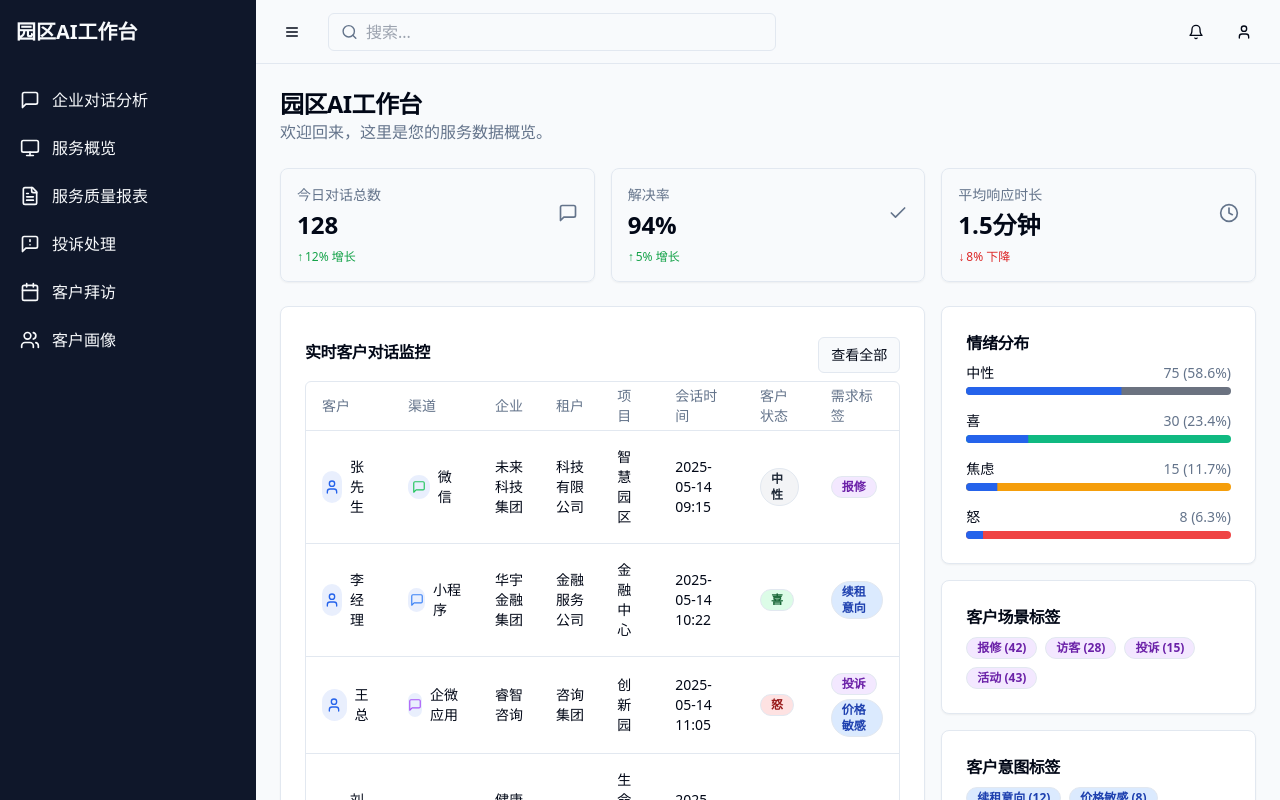
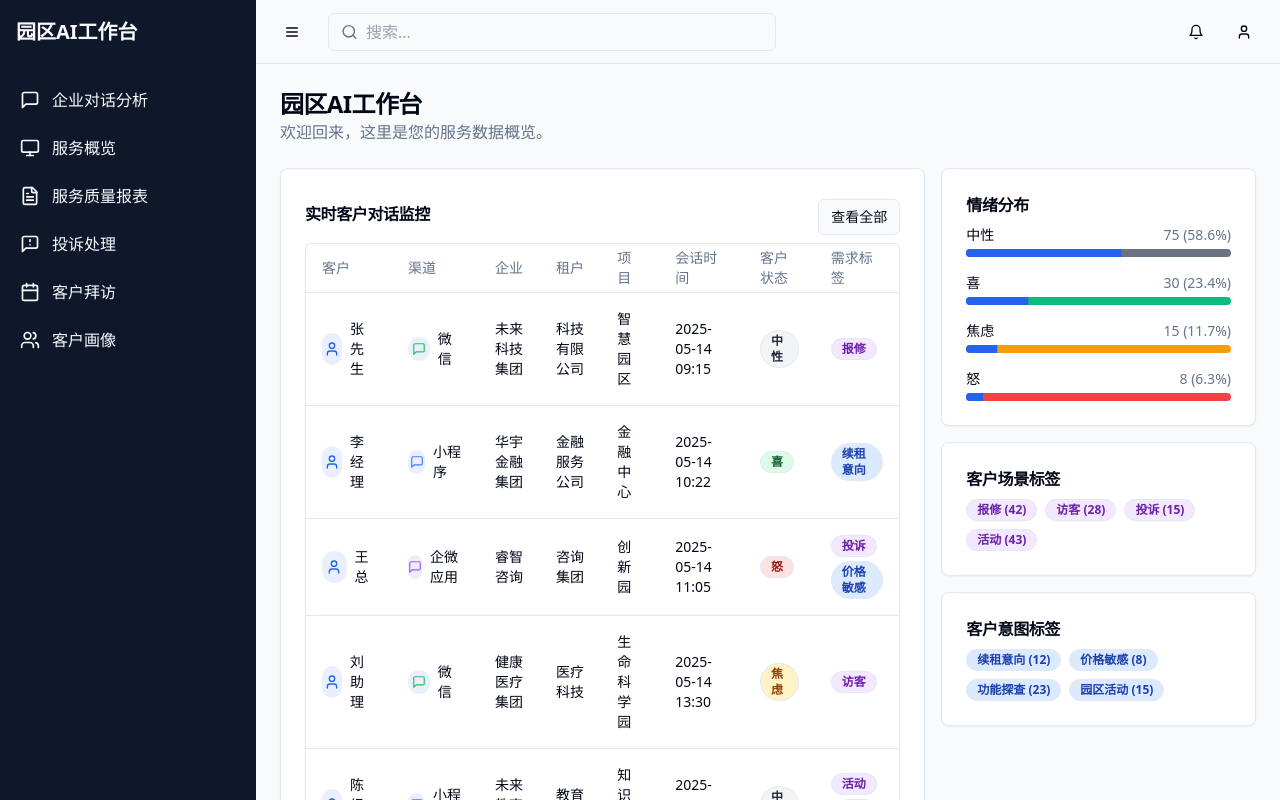
Before and after one commit to zeeklog/smart-park-workbench-42, a React (Vite) app: page / in a window 1280 px wide. Built offline with nearby package versions, Linux system fonts and the light colour scheme.

Commit message:
Remove unnecessary stats from dashboard
Removed "今日对话总数", "解决率", and "平均响应时长" stats from the dashboard.

```diff
--- a/src/pages/Dashboard.tsx
+++ b/src/pages/Dashboard.tsx
@@ -4,7 +4,6 @@ import StatCard from '@/components/dashboard/StatCard';
 import ConversationTable from '@/components/dashboard/ConversationTable';
 import EmotionCard from '@/components/dashboard/EmotionCard';
 import SceneTagsCard from '@/components/dashboard/SceneTagsCard';
-import { MessageSquare, ArrowUp, Clock, Check } from 'lucide-react';
 import { Card, CardContent, CardHeader, CardTitle } from '@/components/ui/card';
 import { Button } from '@/components/ui/button';
 
@@ -16,28 +15,7 @@ interface EmotionData {
 }
 
 const Dashboard = () => {
-  // Mock data
-  const stats = [
-    {
-      title: '今日对话总数',
-      value: '128',
-      icon: <MessageSquare size={20} />,
-      trend: { value: 12, isPositive: true },
-    },
-    {
-      title: '解决率',
-      value: '94%',
-      icon: <Check size={20} />,
-      trend: { value: 5, isPositive: true },
-    },
-    {
-      title: '平均响应时长',
-      value: '1.5分钟',
-      icon: <Clock size={20} />,
-      trend: { value: 8, isPositive: false },
-    },
-  ];
-
+  // Mock data for emotions
   const emotionsData: EmotionData[] = [
     { label: '中性', count: 75, percentage: 58.6 },
     { label: '喜', count: 30, percentage: 23.4 },
@@ -66,7 +44,7 @@ const Dashboard = () => {
       userName: '张先生',
       botName: 'AI助手',
       tenant: '科技有限公司',
-      enterprise: '未来科技集团', // Added enterprise field
+      enterprise: '未来科技集团',
       project: '智慧园区',
       createdAt: '2025-05-14 09:15',
       tags: {
@@ -80,7 +58,7 @@ const Dashboard = () => {
       userName: '李经理',
       botName: 'AI助手',
       tenant: '金融服务公司',
-      enterprise: '华宇金融集团', // Added enterprise field
+      enterprise: '华宇金融集团',
       project: '金融中心',
       createdAt: '2025-05-14 10:22',
       tags: {
@@ -94,7 +72,7 @@ const Dashboard = () => {
       userName: '王总',
       botName: 'AI助手',
       tenant: '咨询集团',
-      enterprise: '睿智咨询', // Added enterprise field
+      enterprise: '睿智咨询',
       project: '创新园',
       createdAt: '2025-05-14 11:05',
       tags: {
@@ -109,7 +87,7 @@ const Dashboard = () => {
       userName: '刘助理',
       botName: 'AI助手',
       tenant: '医疗科技',
-      enterprise: '健康医疗集团', // Added enterprise field
+      enterprise: '健康医疗集团',
       project: '生命科学园',
       createdAt: '2025-05-14 13:30',
       tags: {
@@ -123,7 +101,7 @@ const Dashboard = () => {
       userName: '陈经理',
       botName: 'AI助手',
       tenant: '教育科技',
-      enterprise: '未来教育科技', // Added enterprise field
+      enterprise: '未来教育科技',
       project: '知识园区',
       createdAt: '2025-05-14 14:45',
       tags: {
@@ -141,18 +119,6 @@ const Dashboard = () => {
         <p className="text-muted-foreground">
           欢迎回来，这里是您的服务数据概览。
         </p>
-      </div>
-
-      <div className="grid gap-4 md:grid-cols-3">
-        {stats.map((stat, i) => (
-          <StatCard
-            key={i}
-            title={stat.title}
-            value={stat.value}
-            icon={stat.icon}
-            trend={stat.trend}
-          />
-        ))}
       </div>
 
       <div className="grid gap-4 md:grid-cols-3">
```
